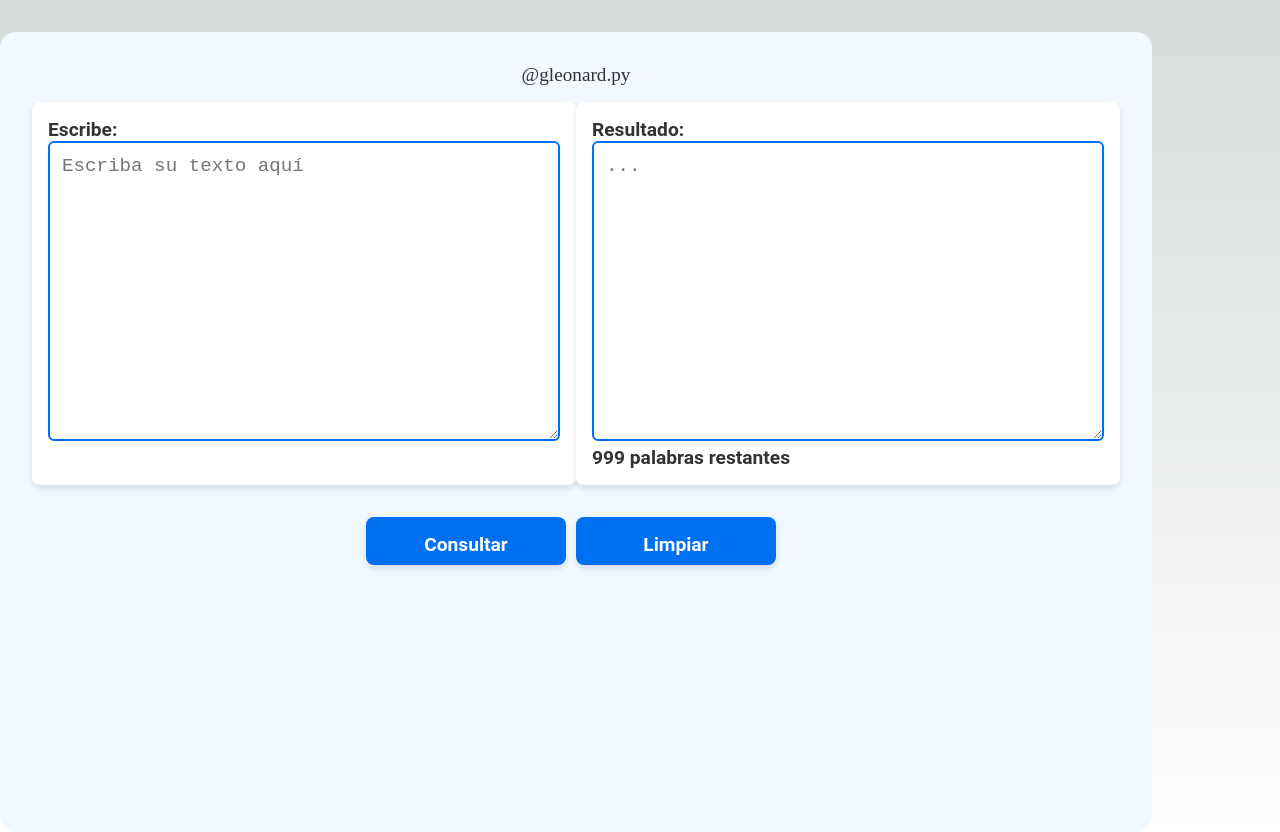
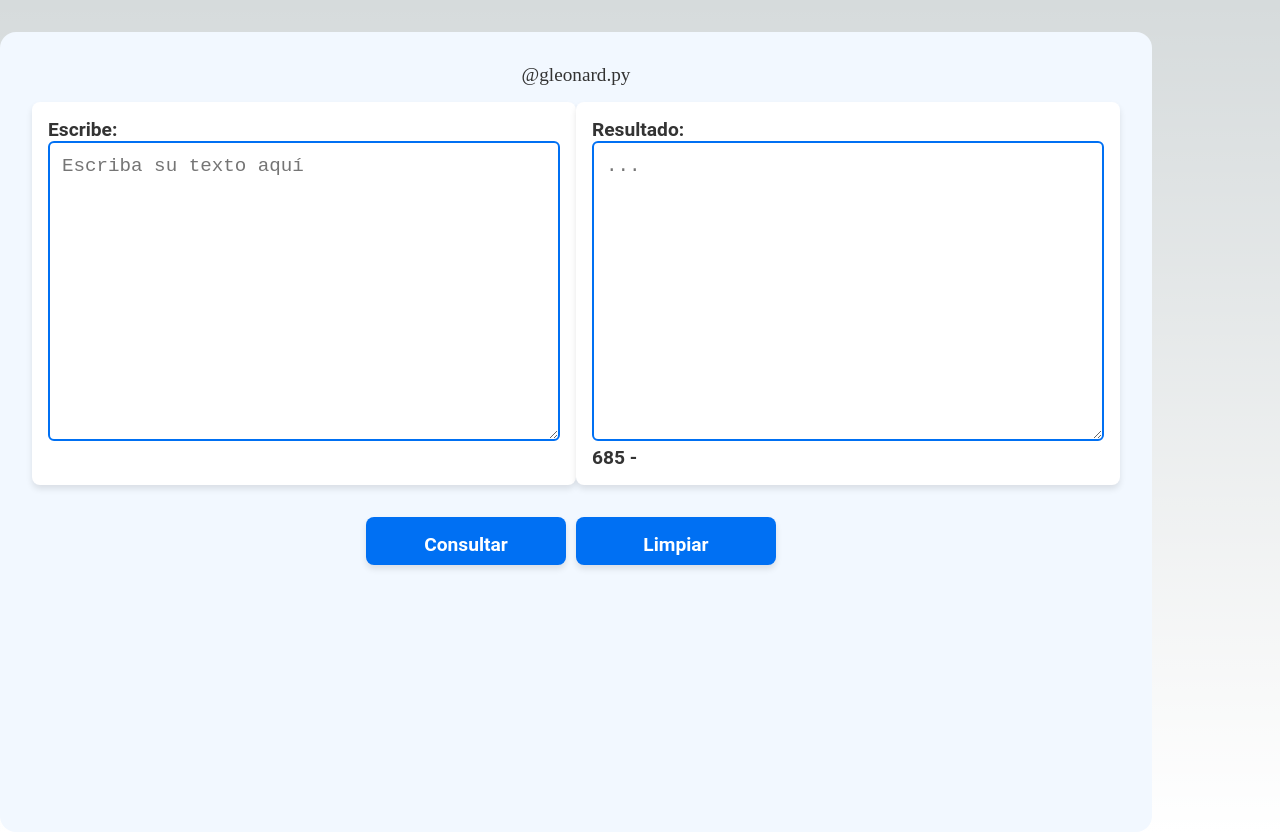
Before and after one commit to Leonard-g/leonardGPT, a Next.js app: page / in a window 1280 px wide. Built offline with nearby package versions, Linux system fonts and the light colour scheme.

Commit message:
Update index.js

```diff
--- a/pages/index.js
+++ b/pages/index.js
@@ -4,7 +4,7 @@ export default function Home() {
   const [inputText, setInputText] = useState("");
   const [responseText, setResponseText] = useState("");
   const [isLoading, setIsLoading] = useState(false);
-  const [maxWords, setMaxWords] = useState(1000);
+  const [maxWords, setMaxWords] = useState(686);
 
   const handleInputChange = (event) => {
     const input = event.target.value;
@@ -21,7 +21,7 @@ export default function Home() {
 
     const response = await fetch("/api/text-completions", {
       method: "POST",
-      body: JSON.stringify({ prompt: `Parafrasear: ${inputText}` }),
+      body: JSON.stringify({ prompt: `Parafrasear este texto: ${inputText}` }),
     });
 
     const data = await response.json();
@@ -67,7 +67,7 @@ export default function Home() {
               style={{ height: "300px", width: "100%", padding: "12px", fontSize: "1.2rem", borderRadius: "6px", border: "2px solid #0070f3", backgroundColor: "#ffffff", color: "#333333" }}
             />
           <p>
-            {maxWords - inputText.trim().split(/\s+/).length} palabras restantes
+            {maxWords - inputText.trim().split(/\s+/).length} -
           </p>
           </div>
         </div>
```
